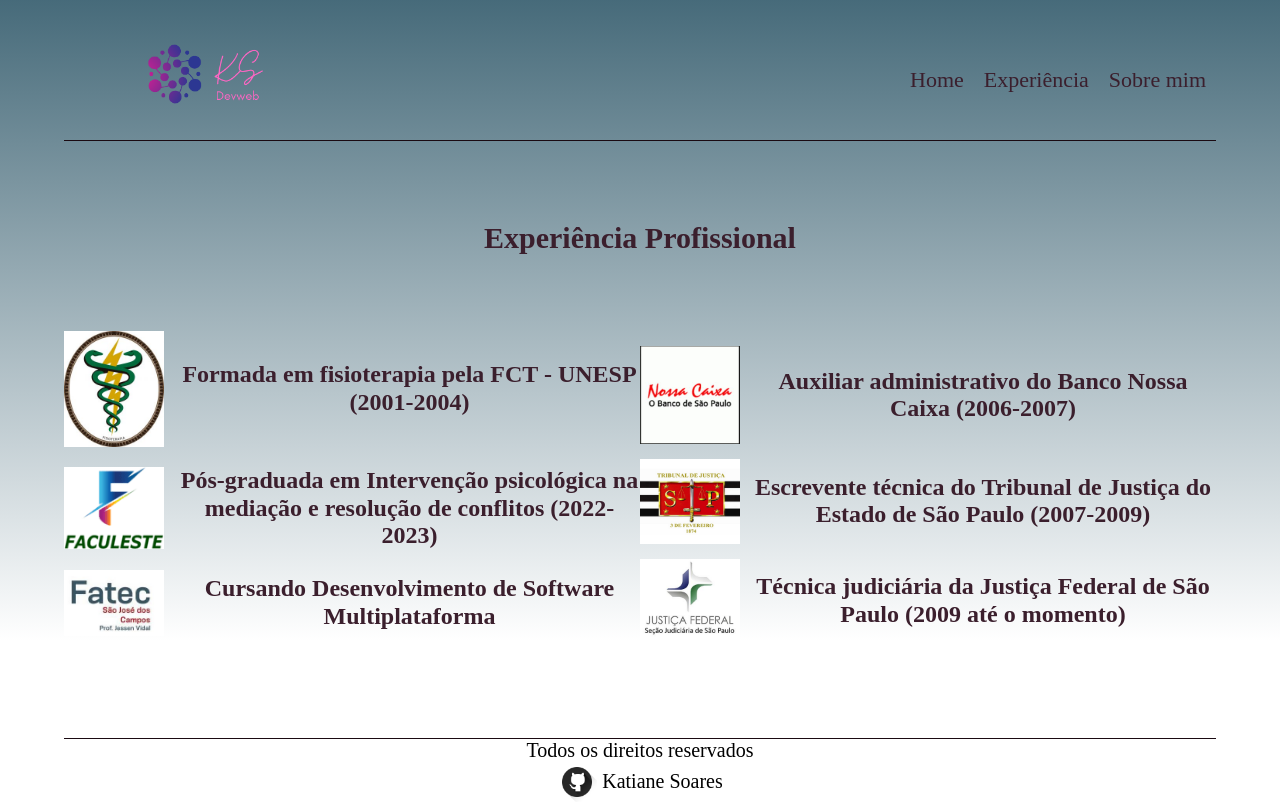
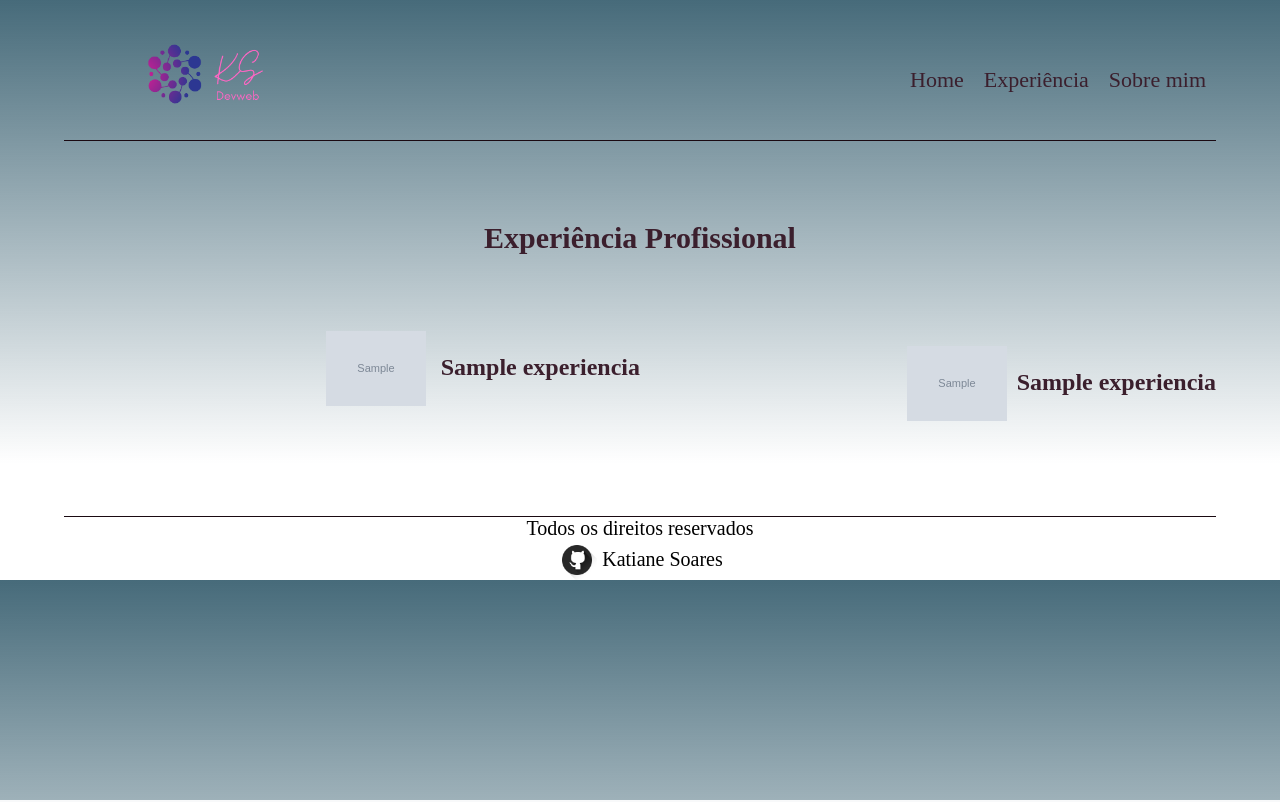
Before and after one commit to Katianefatec/Portfolio, a Flask app: template Src/templates/experiencia.html in a window 1280 px wide. Run offline with Flask 2, Linux system fonts and the light colour scheme; the template is opened without the code that fills it: most values are stand-ins (such as "Sample title", 1, 10 or a date in 2020); grey boxes marked "Sample" are stand-in pictures; some web fonts are replaced.

Commit message:
inclui passagem de argumentos

```diff
--- a/Src/app.py
+++ b/Src/app.py
@@ -9,39 +9,22 @@ def home():
 
 @app.route('/experiencia')
 def experiencia():
-    return render_template('experiencia.html')
+    experiencias = [
+        {"imagem": "../static/img/fisio.jpg", "alt": "formacao", "titulo": "Formada em fisioterapia pela FCT - UNESP (2001-2004)"},
+        {"imagem": "../static/img/faculeste.jpeg", "alt": "cargo2", "titulo": "Pós-graduada em Intervenção psicológica na mediação e resolução de conflitos (2022-2023)"},
+        {"imagem": "../static/img/fatec.jpeg", "alt": "cargo5", "titulo": "Cursando Desenvolvimento de Software Multiplataforma"}
+    ]
+
+    experiencias2 = [
+        {"imagem": "../static/img/nossacaixa.png", "alt": "cargo3", "titulo": "Auxiliar administrativo do Banco Nossa Caixa (2006-2007)"},
+        {"imagem": "../static/img/tjsp.jpg", "alt": "cargo1", "titulo": "Escrevente técnica do Tribunal de Justiça do Estado de São Paulo (2007-2009)"},
+        {"imagem": "../static/img/jfsp.jpg", "alt": "cargo4", "titulo": "Técnica judiciária da Justiça Federal de São Paulo (2009 até o momento)"}
+    ]
+    return render_template('experiencia.html', experiencias=experiencias, experiencias2=experiencias2)
 
 @app.route('/sobremim')
 def sobremim():
-    return render_template('sobremim.html', experiencias=experiencias)
-
-experiencias = [
-    {
-        'imagem': '../static/img/fisio.jpg',
-        'cargo': 'Formada em fisioterapia pela FCT - UNESP (2001-2004)'
-    },
-    {
-        'imagem': '../static/img/faculeste.jpeg',
-        'cargo': 'Pós-graduada em Intervenção psicológica na mediação e resolução de conflitos (2022-2023)'
-    },
-    {
-        'imagem': '../static/img/fatec.jpeg',
-        'cargo': 'Cursando Desenvolvimento de Software Multiplataforma'
-    },
-    {
-        'imagem': '../static/img/nossacaixa.png',
-        'cargo': 'Auxiliar administrativo do Banco Nossa Caixa (2006-2007)'
-    },
-    {
-        'imagem': '../static/img/tjsp.jpg',
-        'cargo': 'Escrevente técnica do Tribunal de Justiça do Estado de São Paulo (2007-2009)'
-    },
-    {
-        'imagem': '../static/img/jfsp.jpg',
-        'cargo': 'Técnica judiciária da Justiça Federal de São Paulo (2009 até o momento)'
-    }
-]
-
+    return render_template('sobremim.html')
 
 if __name__ == '__main__':
     app.run('0.0.0.0')
--- a/Src/templates/experiencia.html
+++ b/Src/templates/experiencia.html
@@ -5,6 +5,26 @@
 <br>
 <br>
 <div class="colunas-exp-container">
+  <div class="coluna-exp">
+      {% for experiencia in experiencias %}
+      <div class="experiencia">
+        <img src="{{ experiencia.imagem }}" alt="{{ experiencia.alt }}">
+        <h2>{{ experiencia.titulo }}</h2>
+      </div>
+      {% endfor %}
+  </div>
+  <div class="coluna-exp">
+    {% for experiencia in experiencias2 %}
+    <div class="experiencia2">
+        <img src="{{ experiencia.imagem }}" alt="{{ experiencia.alt }}">
+        <h2>{{ experiencia.titulo }}</h2>
+    </div>
+    {% endfor %}
+  </div>
+</div>
+
+
+<!-- <div class="colunas-exp-container">
     <div class="coluna-exp">
       <div class="experiencia">
         <img src="../static/img/fisio.jpg" alt="formacao">
@@ -39,7 +59,7 @@
       </div>
 
     </div>
-  </div>
+  </div> -->
 
 
 
```
